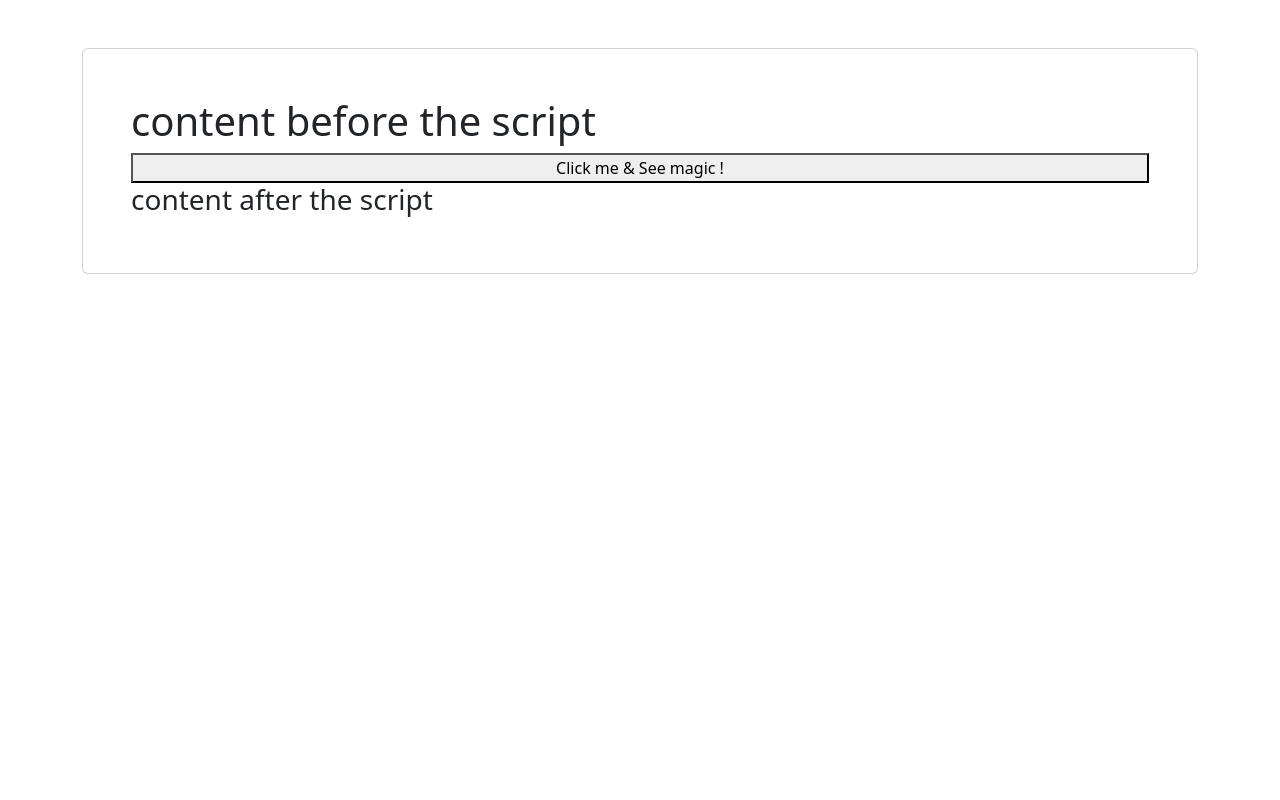
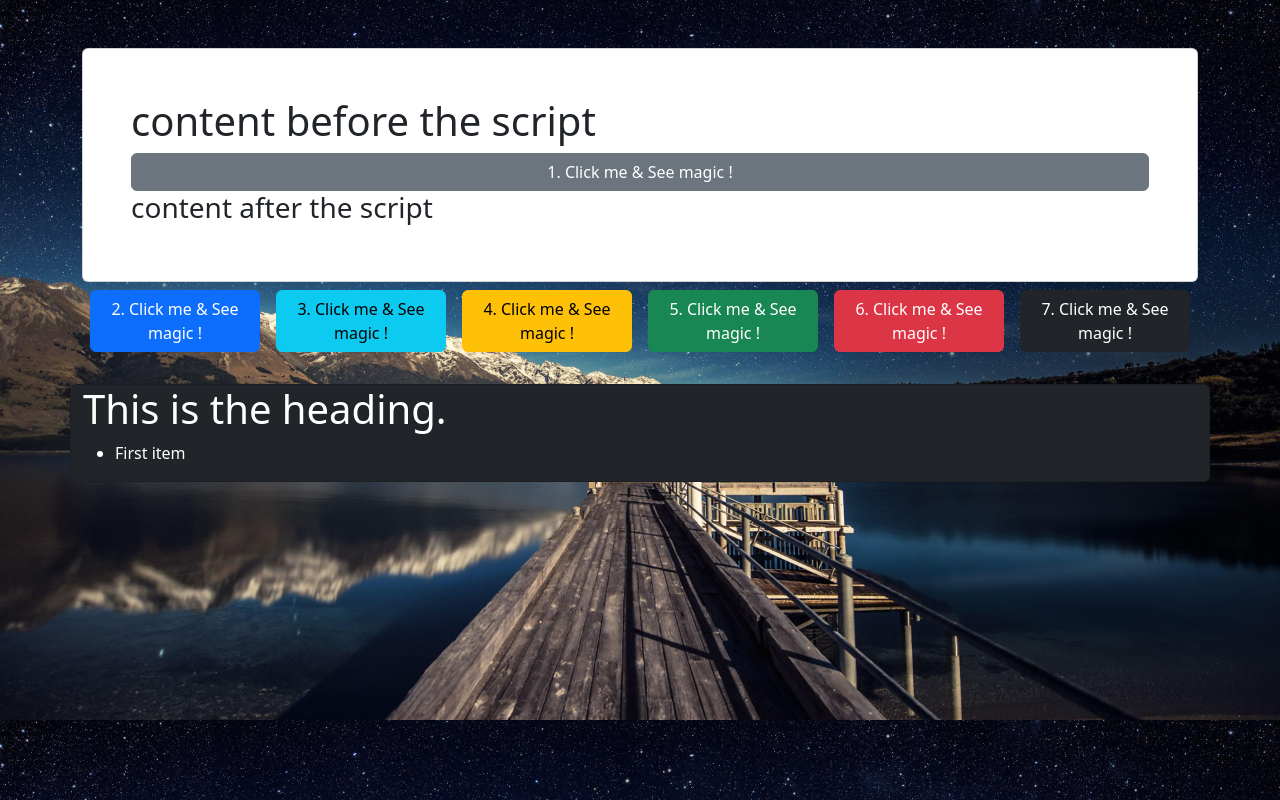
Before and after one commit to jay-ksolves/Javascript-Training, a plain HTML site: page index.html in a window 1280 px wide. Drawn offline with nearby package versions, Linux system fonts and the light colour scheme; files whose address does not match are found by name.

Commit message:
done till var let & const

```diff
--- a/css/style.css
+++ b/css/style.css
@@ -1,3 +1,12 @@
-.body{
-    background-color: #676363;
+* {
+  margin: 0;
 }
+
+body {
+    margin: 0;
+    background-image: url("/home/jayksi157/js/day1/assests/images/32822.jpg");
+    background-position: cover;
+    background-size: 100%;
+    background-repeat: none;
+
+  }
--- a/index.html
+++ b/index.html
@@ -17,14 +17,42 @@
 </head>
 
 <body>
+
+    <!-- let var const alert -->
     <div class="container mt-5">
         <div class="container p-5 m-8 card">
             <h1>content before the script</h1>
-            <button onclick="clickme();"> Click me & See magic !</button>
+            <button onclick="click1();" class="btn btn-secondary">1. Click me & See magic !</button>
             <h3>content after the script</h3>
         </div>
+        <div class="container p-2 d-flex d-grid gap-3">
+            <button onclick="click2();" class="btn btn-primary">2. Click me & See magic !</button>
+            <button onclick="click3();" class="btn btn-info">3. Click me & See magic !</button>
+            <button onclick="click4();" class="btn btn-warning">4. Click me & See magic !</button>
+            <button onclick="click5();" class="btn btn-success">5. Click me & See magic !</button>
+            <button onclick="click6();" class="btn btn-danger">6. Click me & See magic !</button>
+            <button onclick="click7();" class="btn btn-dark">7. Click me & See magic !</button>
 
+        </div>
     </div>
+
+    <br>
+    <!-- DOM selectors -->
+
+    <div class="container card bg-dark text-white">
+        <h1 id="heading">
+            This is the heading.
+        </h1>
+        <ul>
+            <li>
+                First item
+            </li>
+        </ul>
+    </div>
+
+
+
+
     <script src="index.js"></script>
 </body>
 
--- a/index.js
+++ b/index.js
@@ -1,4 +1,52 @@
-function clickme() {
+function click1() {
   alert("you clicked!!");
+}
+//declaring the global message from var keyboard
+var message2 = "This message is from var variable message2";
 
+function click2() {
+  let message1 = "This message is from let variable message1";
+  alert(message1);
 }
+
+function click3() {
+  alert(message2);
+}
+function click4() {
+  let jp = 1000;
+  let $ = 5;
+  let _ = 5;
+  // let let=8 not a defined variable as a reserved keyword
+
+  alert("this is the sum of jp+$+_ =" + (jp + $ + _));
+  /* num = 7; //can be used if we dont use 'use script'
+  alert(num);
+  console.log("clicked")
+  */
+}
+
+function click5() {
+  const constant_variable = 10000;
+  const COLOR_ORANGE = "#FF7F00";
+  alert("this is the value of constant variable" + constant_variable);
+  let color = COLOR_ORANGE;
+  alert(color); // #FF7F0
+}
+
+function click6() {
+  let str = "Hello";
+  let str2 = "Single quotes are ok too";
+  let phrase = `can embed another ${str}`;
+  alert(phrase);
+  alert(str2);
+}
+function click7() {
+  let isGreater = 4 > 1;
+  let name = "jay";
+
+  alert(isGreater); // true (the comparison result is yes
+  alert(`${name} Prakash `); // remember to use the `` symbol and the $ symbol
+}
+
+
+// "use strict"
```
Also changed, not shown: README.md (added), assests/google.svg (added), assests/images/32822.jpg (added).
